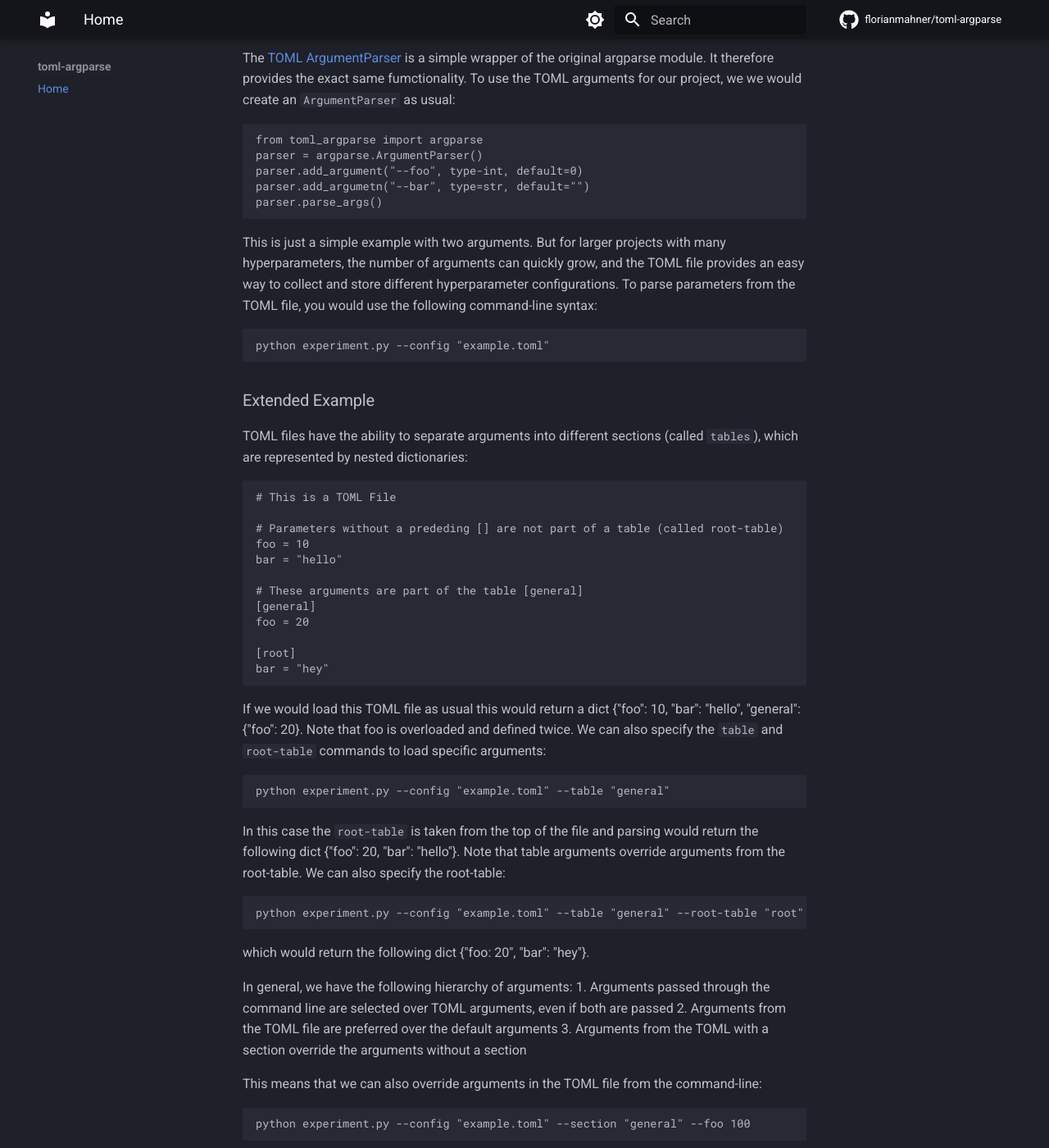
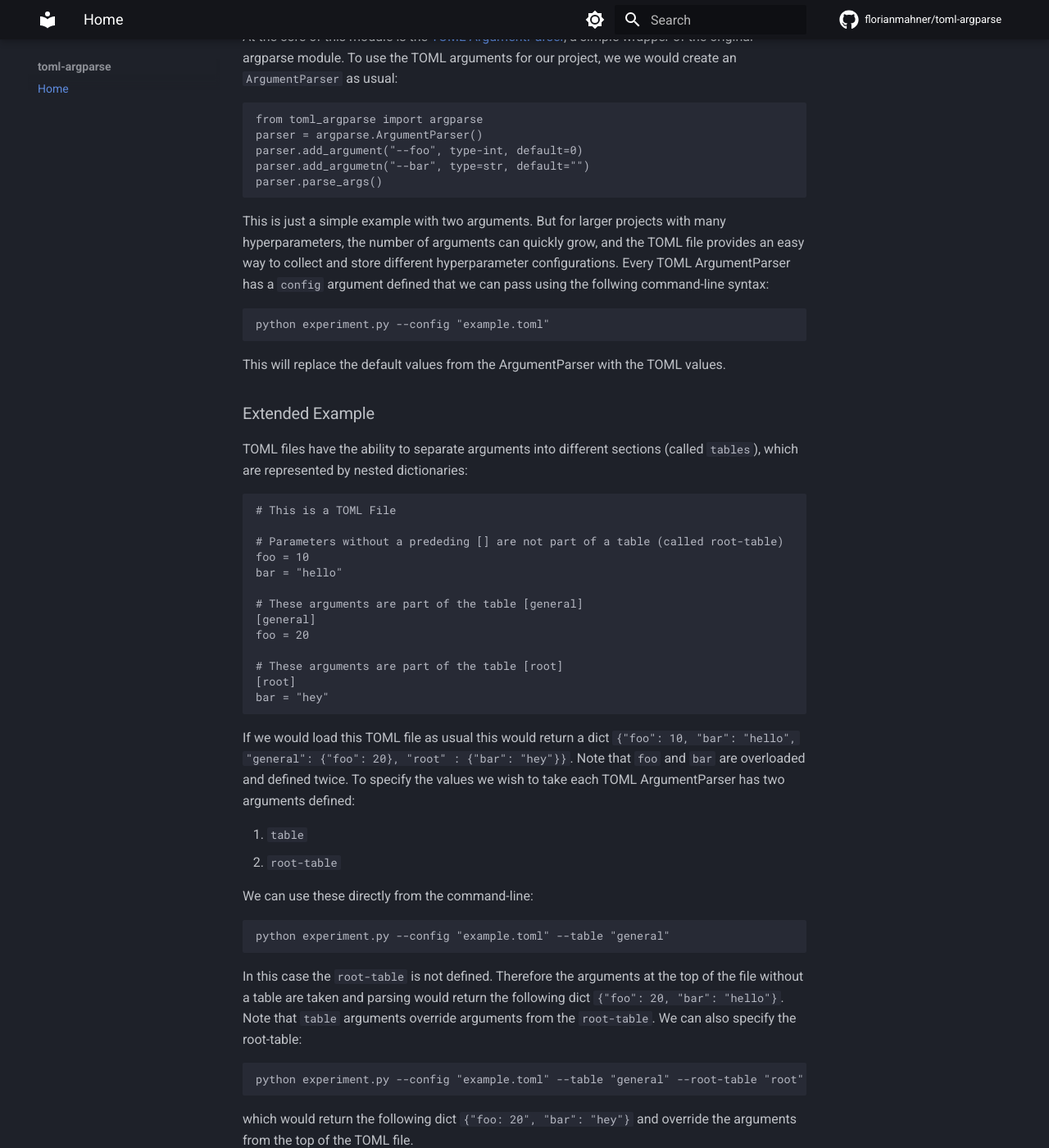
Before and after one commit to florianmahner/tomlparse, an MkDocs documentation site: the page built from docs/README.md, in a window 1280 px wide and 1400 px high, scrolled down 1105 px. Shown: the whole window at 82% size. Built offline with MkDocs 1.6.1 and Material for MkDocs 9.7.7, drawn with Linux system fonts in a browser that asks for light colours; comment, search, counter and statistics services are not loaded; some of the changed text lies outside the part shown.

Commit message:
Update README

````diff
--- a/docs/README.md
+++ b/docs/README.md
@@ -30,20 +30,19 @@ pip install toml-argparse
 
 ## Usage
 
-Using toml-argparse is straightforward and requires only a few extra steps compared to using argparse alone. You first define your configuration options in a TOML file, then use the [TOML ArgumentParser](https://github.com/florianmahner/toml-argparse/blob/main/toml_argparse/argparse.py).
+Using toml-argparse is straightforward and requires only a few extra steps compared to using argparse alone.
 
 ### Basic Example
 
-[TOML](https://toml.io/en/) files usually come in the following form:
+You first define your configuration options in a TOML file. TOML files have the advantage of being highly flexible and includes a lot of native types. Have look [here](https://toml.io/en/v1.0.0) for an extensive list.  TOML files usually come in the following form:
 
 ```toml
-# This is a very basic TOML file without a section
+# This is a very basic TOML file
 foo = 10
 bar = "hello"
 ```
 
-
-The [TOML ArgumentParser](https://github.com/florianmahner/toml-argparse/blob/main/toml_argparse/argparse.py) is a simple wrapper of the original argparse module. It therefore provides the exact same fumctionality. To use the TOML arguments for our project, we we would create an `ArgumentParser` as usual:
+At the core of this module is the  [TOML ArgumentParser](https://github.com/florianmahner/toml-argparse/blob/main/toml_argparse/argparse.py), a simple wrapper of the original argparse module. To use the TOML arguments for our project, we we would create an `ArgumentParser` as usual:
 
 ```python
 from toml_argparse import argparse
@@ -53,11 +52,13 @@ parser.add_argumetn("--bar", type=str, default="")
 parser.parse_args()
 ```
 
-This is just a simple example with two arguments. But for larger projects with many hyperparameters, the number of arguments can quickly grow, and the TOML file provides an easy way to collect and store different hyperparameter configurations. To parse parameters from the TOML file, you would use the following command-line syntax:
+This is just a simple example with two arguments. But for larger projects with many hyperparameters, the number of arguments can quickly grow, and the TOML file provides an easy way to collect and store different hyperparameter configurations. Every TOML ArgumentParser has a `config` argument defined that we can pass using the follwing command-line syntax:
 
 ```bash
 python experiment.py --config "example.toml"
 ```
+
+This will replace the default values from the ArgumentParser with the TOML values.
 
 ### Extended Example
 
@@ -74,25 +75,29 @@ bar = "hello"
 [general]
 foo = 20
 
+# These arguments are part of the table [root]
 [root]
 bar = "hey"
 ```
 
-If we would load this TOML file as usual this would return a dict {"foo": 10, "bar": "hello", "general": {"foo": 20}. Note that foo is overloaded and defined twice. We can also specify the `table` and `root-table` commands to load specific arguments:
+If we would load this TOML file as usual this would return a dict `{"foo": 10, "bar": "hello", "general": {"foo": 20}, "root" : {"bar": "hey"}}`. Note that `foo` and `bar` are overloaded and defined twice. To specify the values we wish to take each TOML ArgumentParser has two arguments defined:
+
+1. `table`
+2. `root-table`
+
+We can use these directly from the command-line:
 
 ```bash
 python experiment.py --config "example.toml" --table "general"
 ```
 
-In this case the `root-table` is taken from the top of the file and parsing would return the following dict {"foo": 20, "bar": "hello"}. Note that table arguments override arguments from the root-table. We can also specify the root-table:
+In this case the `root-table` is not defined. Therefore the arguments at the top of the file without a table are taken and parsing would return the following dict `{"foo": 20, "bar": "hello"}`. Note that `table` arguments override arguments from the `root-table`. We can also specify the root-table:
 
 ```bash
 python experiment.py --config "example.toml" --table "general" --root-table "root"
 ```
 
-which would return the following dict {"foo: 20", "bar": "hey"}.
-
-
+which would return the following dict `{"foo: 20", "bar": "hey"}` and override the arguments from the top of the TOML file.
 
 In general, we have the following hierarchy of arguments:
 1. Arguments passed through the command line are selected over TOML
@@ -101,7 +106,6 @@ In general, we have the following hierarchy of arguments:
 3. Arguments from the TOML with a section override the arguments without a section
 
 This means that we can also override arguments in the TOML file from the command-line:
-
 
 ```bash
 python experiment.py --config "example.toml" --section "general" --foo 100
````
Also changed, not shown: other parts of docs/README.md (+1 -1 lines).
